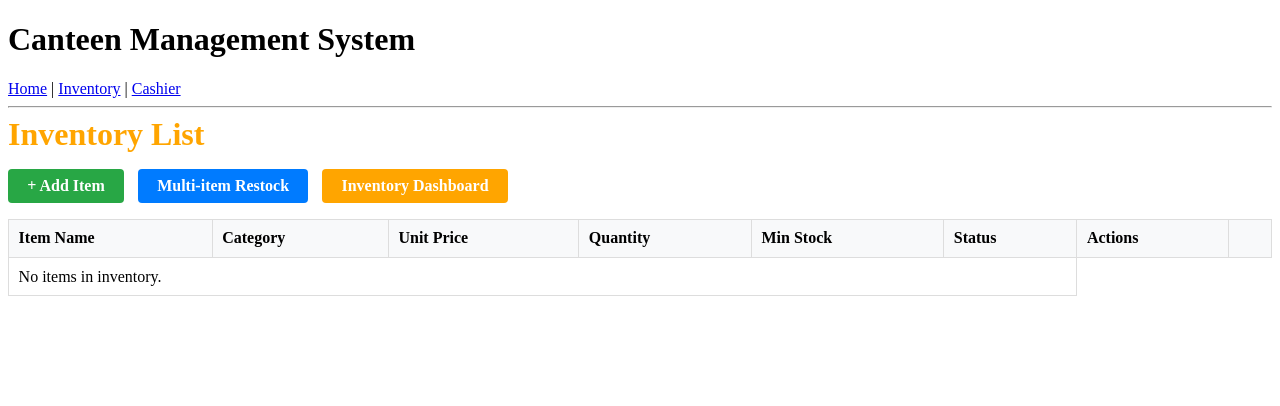
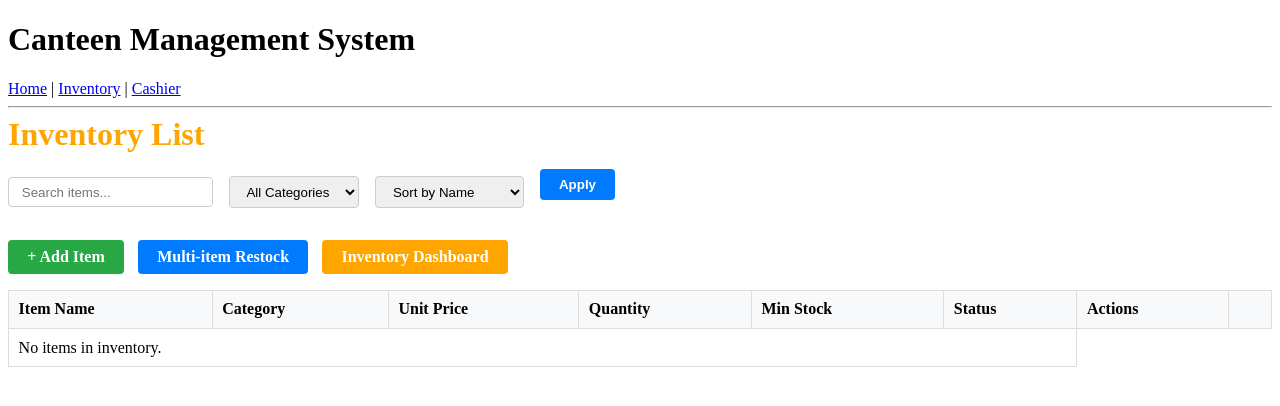
Before and after one commit to JerickJualo/campus-canteen-system, a Django app: page /inventory/list/ in a window 1280 px wide. Shown: the top 406 px of the page. Run offline with Django 5.2, Linux system fonts and the light colour scheme; data that the repository does not hold is empty.

Commit message:
4/30/26 - Setting up:
*Inventory Dashboard
*Low-stock and out-of-stock alerts

Follow up:

*Search and filter for inventory items
*Sorting by category, stock level, or item name

```diff
--- a/inventory/views.py
+++ b/inventory/views.py
@@ -62,9 +62,35 @@ def inventory_search(request):
             })
     return JsonResponse({'results': results})
 
-# Inventory List View
 def inventory_list(request):
-    items = InventoryItem.objects.all().order_by('item_name')
+    items = InventoryItem.objects.all()
+    search_query = request.GET.get('search', '').strip()
+    category_filter = request.GET.get('category', '').strip()
+    sort_by = request.GET.get('sort', 'item_name')
+
+    if search_query:
+        items = items.filter(item_name__icontains=search_query)
+
+    if category_filter:
+        items = items.filter(category=category_filter)
+
+    if sort_by in ['item_name', 'category', 'quantity_in_stock']:
+        items = items.order_by(sort_by)
+    else:
+        items = items.order_by('item_name')
+
+    # Get categories for the dropdown
+    categories = InventoryItem.objects.values_list('category', flat=True).distinct().order_by('category')
+
+    # Low stock items
+    low_stock_items = [item.pk for item in items if item.quantity_in_stock <= item.minimum_stock_level]
+
+    return render(request, 'inventory/inventory_list.html', {
+        'items': items,
+        'categories': categories,
+        'low_stock_items': low_stock_items,
+    })
+
     # Basic stock monitoring: flag low stock
     low_stock_items = [item.pk for item in items if item.quantity_in_stock <= item.minimum_stock_level]
     return render(request, 'inventory/inventory_list.html', {
--- a/templates/inventory/inventory_list.html
+++ b/templates/inventory/inventory_list.html
@@ -37,6 +37,22 @@
     }
 </style>
 <div class="inventory-title">Inventory List</div>
+
+<form method="get" id="search-sort-form" style="margin-bottom: 1.5rem; display: flex; flex-wrap: wrap; gap: 1rem; align-items: center;">
+    <input type="text" name="search" placeholder="Search items..." value="{{ request.GET.search|default_if_none:'' }}" style="padding: 0.4rem 0.8rem; border-radius: 4px; border: 1px solid #ccc;">
+    <select name="category" style="padding: 0.4rem 0.8rem; border-radius: 4px; border: 1px solid #ccc;">
+        <option value="">All Categories</option>
+        {% for cat in categories %}
+    <option value="{{ cat }}" {% if request.GET.category == cat %}selected{% endif %}>{{ cat }}</option>
+        {% endfor %}
+    </select>
+    <select name="sort" style="padding: 0.4rem 0.8rem; border-radius: 4px; border: 1px solid #ccc;">
+        <option value="item_name" {% if request.GET.sort == 'item_name' %}selected{% endif %}>Sort by Name</option>
+        <option value="category" {% if request.GET.sort == 'category' %}selected{% endif %}>Sort by Category</option>
+        <option value="quantity_in_stock" {% if request.GET.sort == 'quantity_in_stock' %}selected{% endif %}>Sort by Stock</option>
+    </select>
+    <button type="submit" class="add-btn" style="background-color: #007bff;">Apply</button>
+</form>
 <a href="{% url 'add_inventory_item' %}" class="add-btn">+ Add Item</a>
 <a href="{% url 'multi_item_restock' %}" class="add-btn" style="background-color: #007bff; margin-left: 10px;">Multi-item Restock</a>
 <a href="{% url 'inventory_dashboard' %}" class="add-btn" style="background-color: orange; margin-left: 10px;">Inventory Dashboard</a>
```
